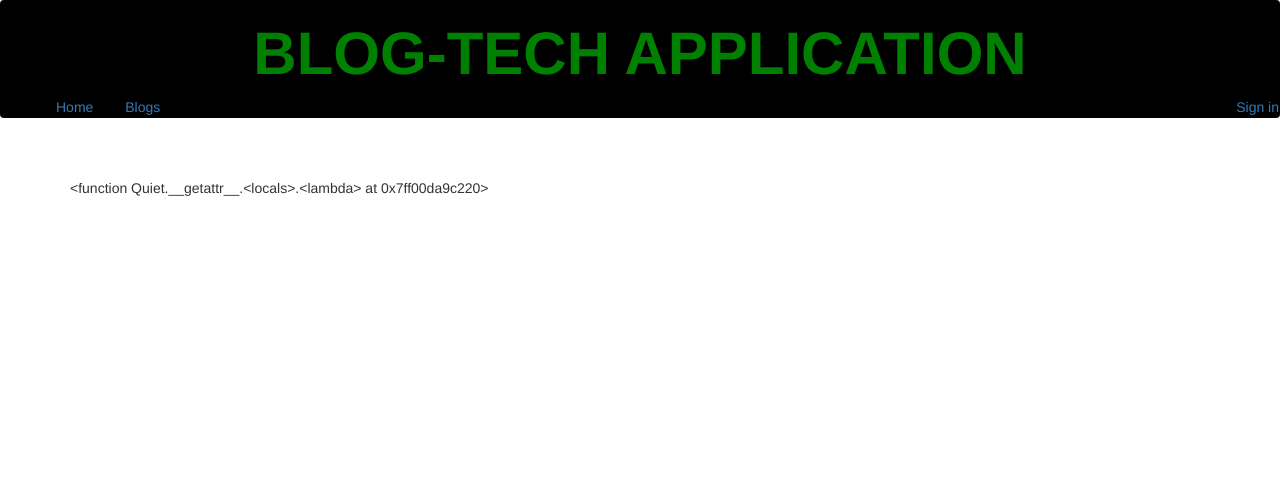
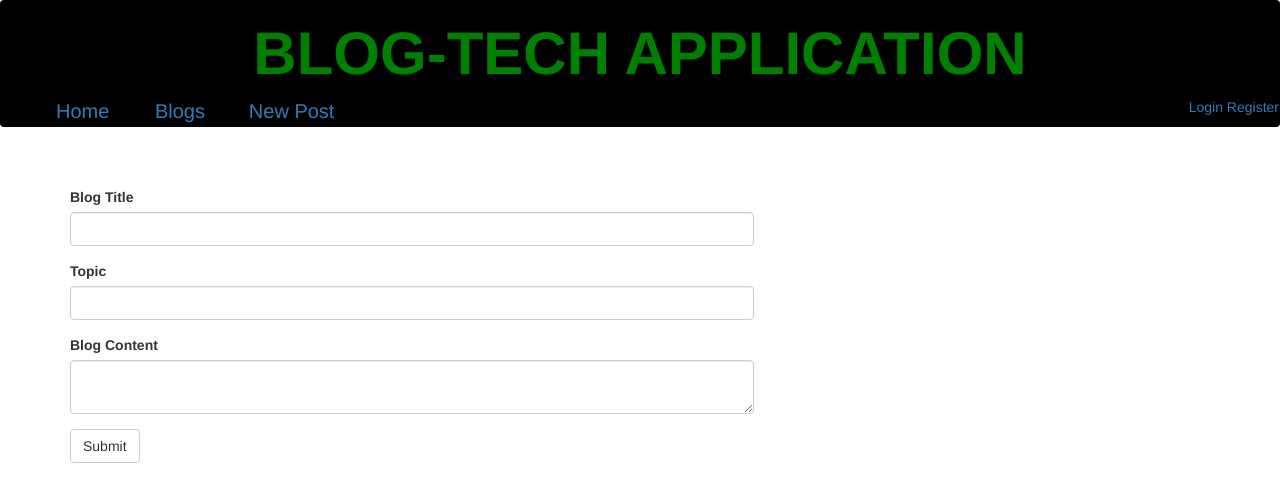
Before and after one commit to LekamCharity/Blog-Tech, a Flask app: page /blog/ in a window 1280 px wide. Shown: the top 502 px of the page. Run offline with Flask 2, Linux system fonts and the light colour scheme; the visitor is signed in with stand-in values (Sample User, id 1); some libraries are stand-ins or nearby versions.

Commit message:
changes on index and navbar

```diff
--- a/app/auth/views.py
+++ b/app/auth/views.py
@@ -14,9 +14,9 @@ def login():
         if user is not None and user.verify_password(login_form.password.data):
             login_user(user,login_form.remember.data)
 
-    return redirect(request.args.get('next') or url_for('main.index'))
+        return redirect(request.args.get('next') or url_for('main.index'))
 
-    flash('Invalid author or Password')
+        flash('Invalid author or Password')
 
     title = "Blog-Tech"
     return render_template('auth/login.html',login_form = login_form,title=title)
--- a/app/main/views.py
+++ b/app/main/views.py
@@ -88,7 +88,6 @@ def new_blog():
         blogpost = Blogs(title=title,topic= topic,content= content,user_id=current_user.id)
 
         db.session.add(blogpost)
-        db.session.commit()
 
         title='New Blog'
 
--- a/app/templates/auth/login.html
+++ b/app/templates/auth/login.html
@@ -17,7 +17,7 @@
       {% endfor %}
       <!-- Login form -->
       {{wtf.quick_form(login_form)}}
-      <p> Not subscribed? <a href="{{url_for('auth.signup')}}">Sign up here</a></p>
+      <p> Not subscribed? <a href="{{url_for('auth.register')}}">Sign up here</a></p>
      </div>
      <div clas="col-md-2"> </div>
     </div>
--- a/app/templates/blog.html
+++ b/app/templates/blog.html
@@ -9,7 +9,7 @@
 
 
 <br>
-  {{ wtf.quick_form(blog_form) }}{{simplemde.load}}
+  {{ wtf.quick_form(blogpost_form) }}
 </div>
 </div>
 {% endblock %}
--- a/app/templates/navbar.html
+++ b/app/templates/navbar.html
@@ -10,15 +10,18 @@
 </style>
 <!-- Navigation -->
 <nav class="navbar navbar-expand-lg " style="background-color: black;">
-  <h1 style="text-align:center" style="font-size:30px"> <strong>BLOG-TECH APPLICATION</strong></h1>
+  <h1 style="text-align:center"> <strong>BLOG-TECH APPLICATION</strong></h1>
     <div class="collapse navbar-collapse" id="navbarSupportedContent">
       <ul class="navbar-nav mr-auto">
-          <a class="nav-link" href="/" style="padding-right: 2em;" >Home <span class="sr-only">(current)</span></a>
-          <a class="nav-link" href="/blogposts" style="padding-right: 2em;">Blogs</a>
+          <a class="nav-link" href="/" style="padding-right: 2em; font-size: 20px;" >Home <span class="sr-only">(current)</span></a>
+          <a class="nav-link" href="/blogposts" style="padding-right: 2em; font-size: 20px;">Blogs</a>
+          <a class="nav-item nav-link" style="padding-right: 2em; font-size: 20px;" href="{{ url_for('main.new_blog') }}">New Post</a>
       </ul>
-
       <ul class="nav navbar-nav navbar-right">
-          <a class="nav-link" href="{{url_for('auth.register')}}">Sign in</a>
+        <div class="navbar-nav">
+          <a class="nav-item nav-link" href="{{ url_for('auth.login') }}">Login</a>
+          <a class="nav-item nav-link" href="{{ url_for('auth.register') }}">Register</a>
+        </div>
       </ul>
     </div>
   </nav>
```
